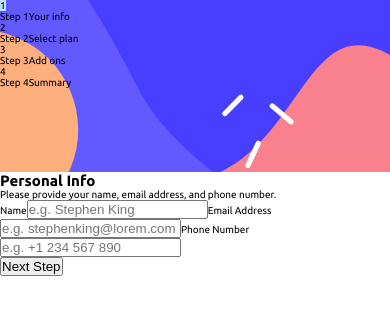
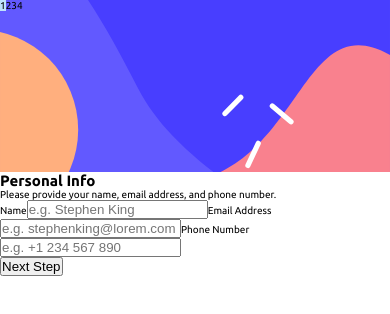
Before and after one commit to aaronkagan/react-multi-step-form, a React (Vite) app: page / in a window 390 px wide. Shown: the top 314 px of the page. Built offline with nearby package versions, Linux system fonts and the light colour scheme.

Commit message:
adding hidden mobile class

```diff
--- a/src/components/StepsBar.tsx
+++ b/src/components/StepsBar.tsx
@@ -5,28 +5,28 @@ const StepsBar = ({ step }) => {
     <StyledAside>
       <div>
         <span style={{ backgroundColor: step >= 1 ? '#BEE2FD' : '' }}>1</span>
-        <div>
+        <div className="hidden-mobile ">
           <span>Step 1</span>
           <span>Your info</span>
         </div>
       </div>
       <div>
         <span style={{ backgroundColor: step >= 2 ? '#BEE2FD' : '' }}>2</span>
-        <div>
+        <div className="hidden-mobile ">
           <span>Step 2</span>
           <span>Select plan</span>
         </div>
       </div>
       <div>
         <span style={{ backgroundColor: step >= 3 ? '#BEE2FD' : '' }}>3</span>
-        <div>
+        <div className="hidden-mobile ">
           <span>Step 3</span>
           <span>Add ons</span>
         </div>
       </div>
       <div>
         <span style={{ backgroundColor: step >= 4 ? '#BEE2FD' : '' }}>4</span>
-        <div>
+        <div className="hidden-mobile ">
           <span>Step 4</span>
           <span>Summary</span>
         </div>
@@ -39,6 +39,11 @@ const StyledAside = styled.aside`
   background-image: url('/public/assets/images/bg-sidebar-mobile.svg');
   background-size: cover;
   min-height: 17.2rem;
+  display: flex;
+
+  .hidden-mobile {
+    display: none;
+  }
 `;
 
 export default StepsBar;
```
